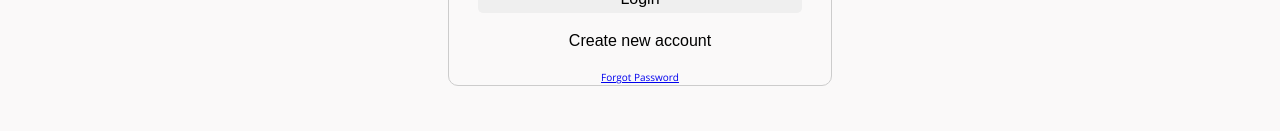
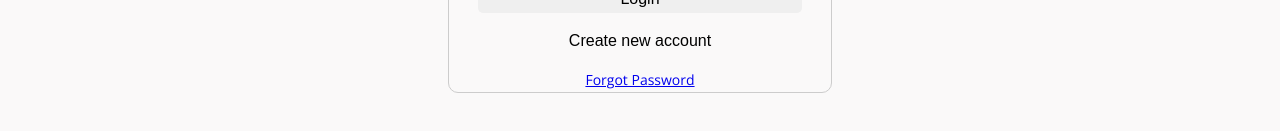
Before and after one commit to davidkaggulire/react-bobo-store, a React (Create React App) app: page /auth in a window 1280 px wide. Shown: the part 353-484 px from the top of the page. Built offline with nearby package versions, Linux system fonts and the light colour scheme.

Commit message:
add styles for forgot password

```diff
--- a/src/components/auth/AuthForm.module.css
+++ b/src/components/auth/AuthForm.module.css
@@ -52,6 +52,10 @@
   color: var(--color-theme);
 }
 
+.forgot__link{
+  font-size: 1.4rem;
+}
+
 @media screen and (max-width: 900px) {
     .authform{
         width: 50%;
```
